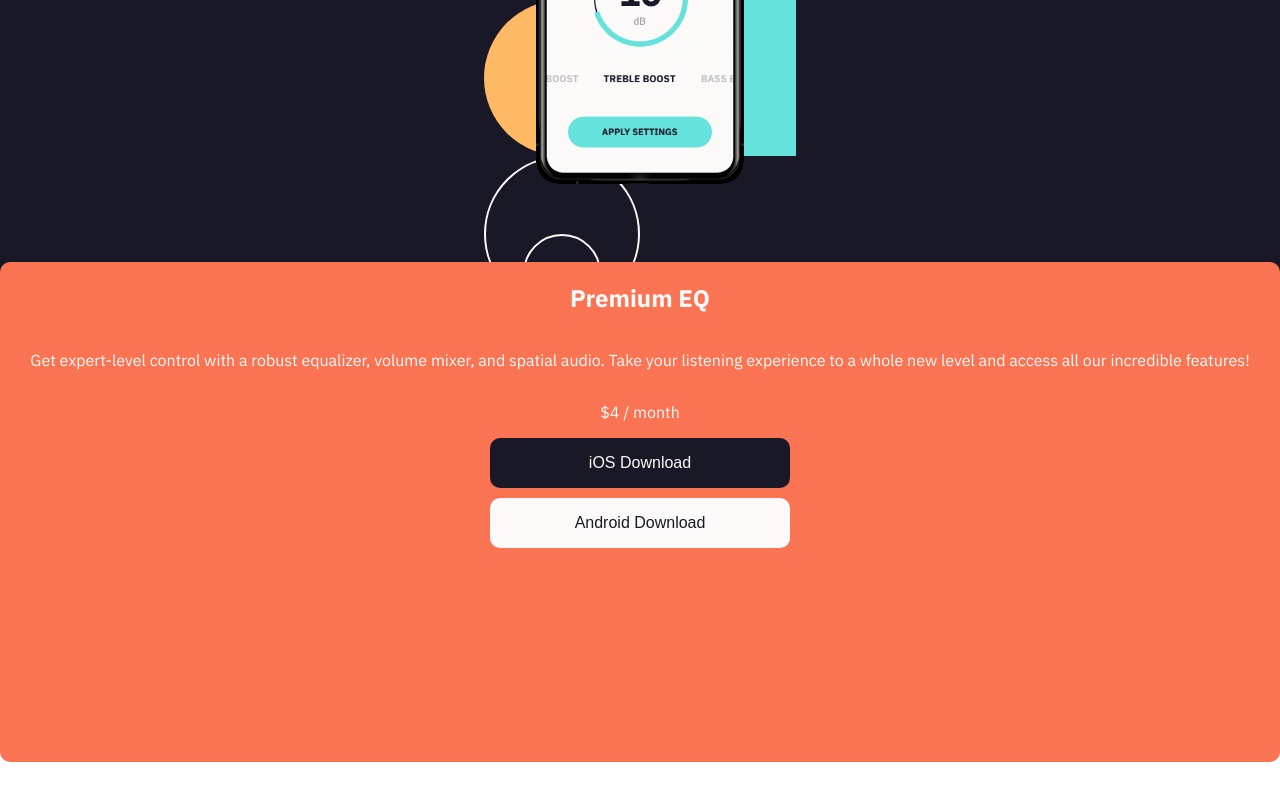
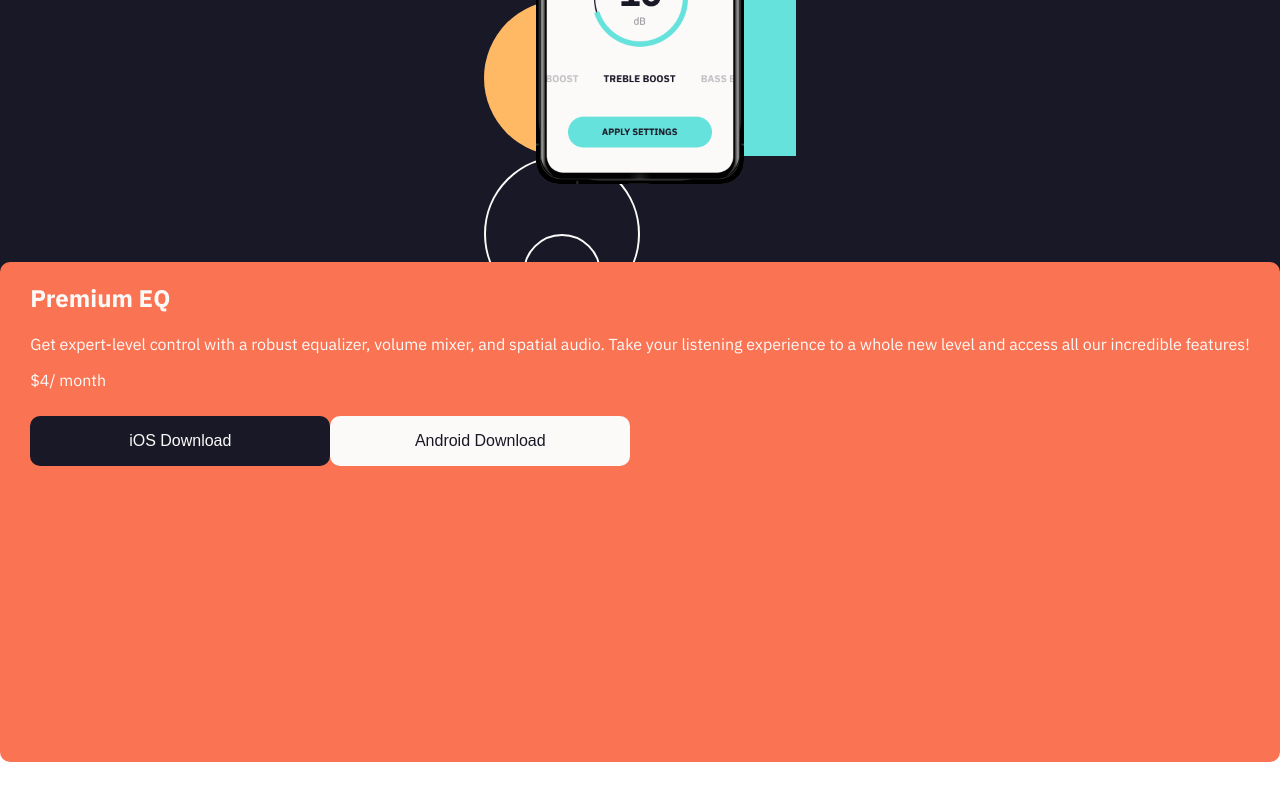
Before and after one commit to Ant-Shell/equalizer-landing-page-challenge, a React (Vite) app: page / in a window 1280 px wide. Shown: the part 696-1496 px from the top of the page. Built offline with nearby package versions, Linux system fonts and the light colour scheme.

Commit message:
Add cta-content-container

```diff
--- a/src/components/CallToActionCard/CallToActionCard.jsx
+++ b/src/components/CallToActionCard/CallToActionCard.jsx
@@ -4,6 +4,7 @@ const CallToActionCard = () => {
 
   return (
     <section className='cta'>
+      <div className='cta-content-container'>
         <h2 className='cta-header-text'>
           Premium EQ
         </h2>
@@ -12,10 +13,11 @@ const CallToActionCard = () => {
           your listening experience to a whole new level and access all our incredible features!
         </p>
         <p className='cta-pricing-text'>
-        $4 / month
+          <span className='cta-pricing-bold'>$4</span><span>/ month</span>
         </p>
         <button className='cta-ios-button'>iOS Download</button>
         <button className='cta-android-button'>Android Download</button>
+      </div>
     </section>
   )
 }
```
Lines whose indentation alone changed are shown as unchanged.
